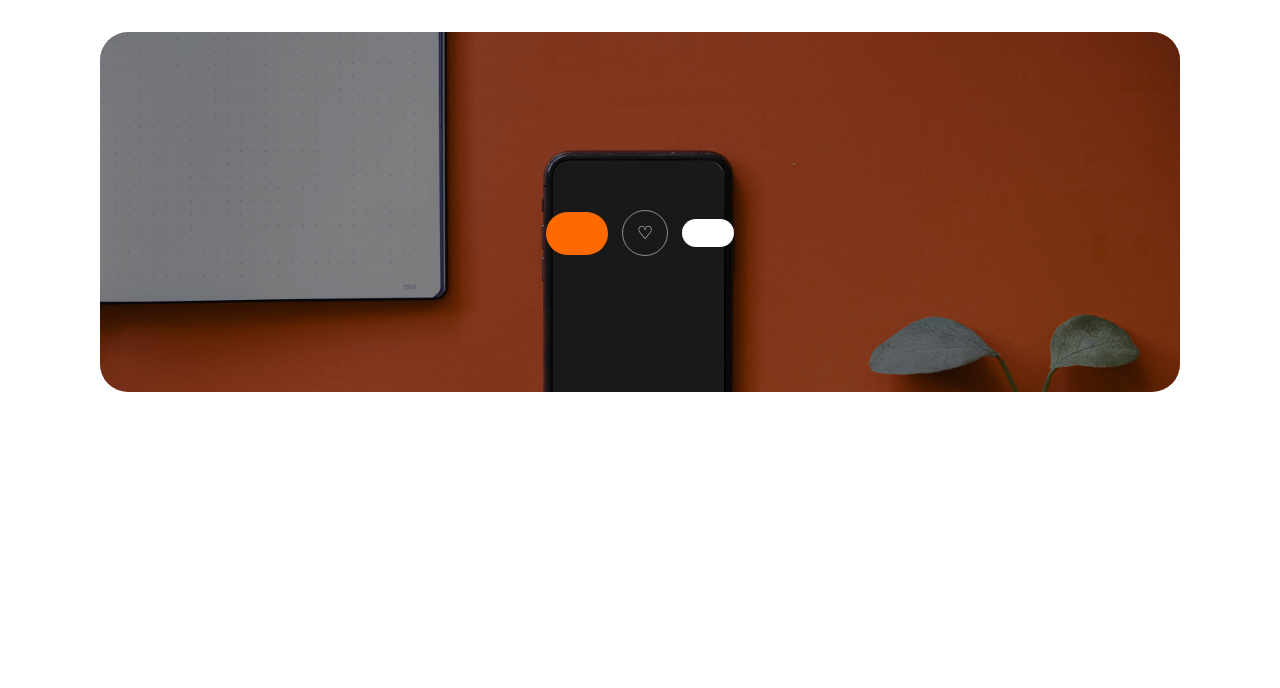
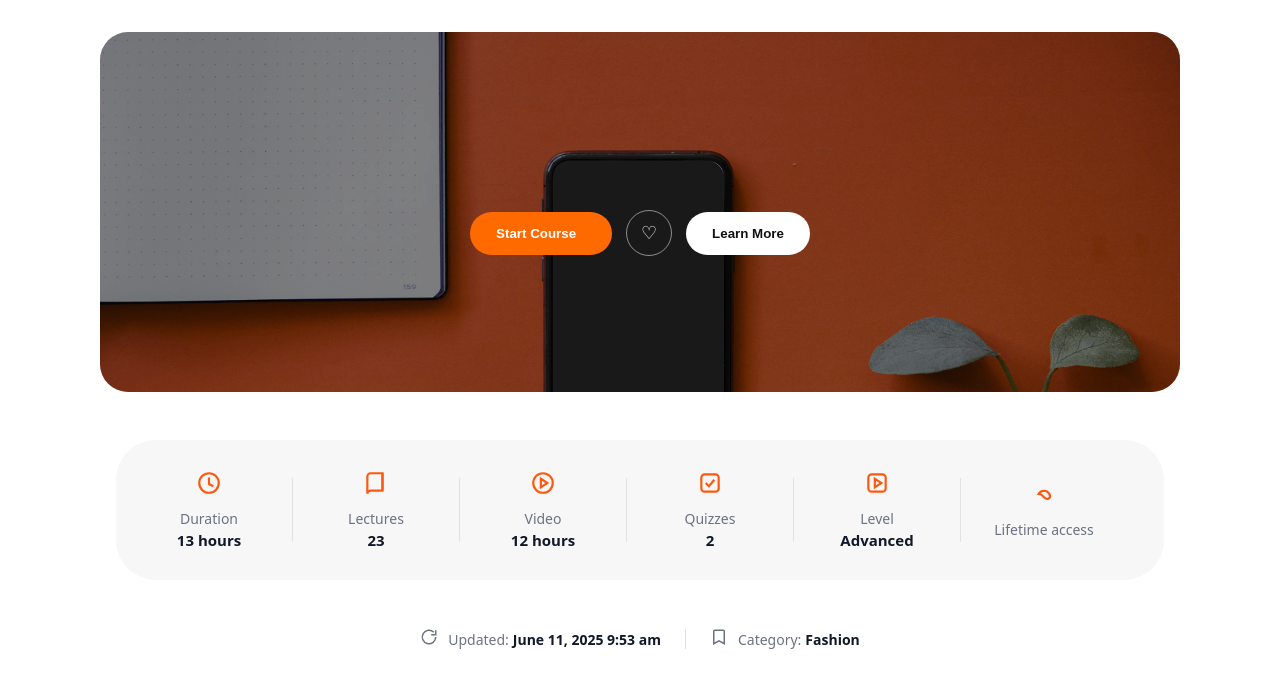
Before and after one commit to varonrot/sitegyn, a Flask app: template sitegyn/templates/template_online_course_01/template_online_course_01.html in a window 1280 px wide. Shown: the part 75-763 px from the top of the page. Run offline with Flask 3, Linux system fonts and the light colour scheme; the template is opened without the code that fills it, so the values that code supplies are empty; parts of the project's set-up code (start-up, migrations or seed data) failed here and were passed over.

Commit message:
Update template_online_course_01.html

```diff
--- a/sitegyn/templates/template_online_course_01/template_online_course_01.html
+++ b/sitegyn/templates/template_online_course_01/template_online_course_01.html
@@ -389,6 +389,137 @@ body {
     border-radius: 20px;
   }
 }
+.course-meta{
+  margin:48px auto;
+  padding:0 16px;
+}
+
+.course-meta-inner{
+  display:flex;
+  align-items:center;
+  background:#f7f7f7;
+  border-radius:40px;
+  padding:30px 28px;
+  gap:18px;
+}
+
+.meta-item{
+  text-align:center;
+  min-width:130px;
+}
+
+.meta-icon{
+  margin-bottom:8px;
+}
+
+.meta-icon svg{
+  width:26px;
+  height:26px;
+  stroke:#fe580f;
+  fill:none;
+  stroke-width:2;
+}
+
+.meta-label{
+  font-size:14px;
+  color:#6b7280;
+}
+
+.meta-value{
+  margin-top:2px;
+  font-size:15px;
+  font-weight:700;
+  color:#111827;
+}
+
+.meta-divider{
+  width:1px;
+  height:64px;
+  background:rgba(0,0,0,0.08);
+}
+.course-meta-footer{
+  margin:18px auto 0;
+  padding:0 16px;
+}
+
+.meta-footer-inner{
+  display:flex;
+  align-items:center;
+  justify-content:center;
+  gap:24px;
+  font-size:14px;
+  color:#6b7280;
+}
+
+.meta-footer-item{
+  display:flex;
+  align-items:center;
+  gap:10px;
+}
+
+.meta-footer-icon svg{
+  width:18px;
+  height:18px;
+  stroke:#6b7280;
+  fill:none;
+  stroke-width:2;
+}
+
+.meta-footer-text{
+  display:flex;
+  gap:4px;
+}
+
+.meta-footer-label{
+  font-weight:500;
+}
+
+.meta-footer-value{
+  font-weight:600;
+  color:#111827;
+}
+
+.meta-footer-divider{
+  width:1px;
+  height:20px;
+  background:rgba(0,0,0,0.12);
+}
+@media (max-width: 768px){
+
+  /* ===== COURSE META (TOP) ===== */
+  .course-meta-inner{
+    display:grid;
+    grid-template-columns:1fr 1fr;
+    gap:28px 16px;
+    padding:32px 24px;
+  }
+
+  .meta-item{
+    min-width:auto;
+  }
+
+  .meta-divider{
+    display:none;
+  }
+
+  /* ===== COURSE META FOOTER (BOTTOM) ===== */
+  .course-meta-footer{
+    margin-top:24px;
+  }
+
+  .meta-footer-inner{
+    flex-direction:column;
+    gap:18px;
+  }
+
+  .meta-footer-divider{
+    display:none;
+  }
+
+  .meta-footer-item{
+    justify-content:center;
+  }
+}
 
 </style>
 
@@ -408,42 +539,195 @@ body {
 </nav>
 
 <!-- HERO COURSE -->
- <section class="hero-showcase" data-section="home.hero">
+      <section class="hero-showcase" data-section="home.hero">
 
   <div class="hero-showcase-overlay"></div>
 
   <div class="hero-showcase-content">
 
-    <!-- HEADLINE -->
-    <h1 class="hero-showcase-title" id="hero-headline">
-      <!-- injected headline -->
-    </h1>
+    <!-- HEADLINE (from AI) -->
+    <h1 class="hero-showcase-title" id="hero-headline"></h1>
 
-    <!-- SUBHEADLINE -->
-    <p class="hero-showcase-subtitle" id="hero-subheadline">
-      <!-- injected subheadline -->
-    </p>
+    <!-- SUBHEADLINE (from AI) -->
+    <p class="hero-showcase-subtitle" id="hero-subheadline"></p>
 
     <div class="hero-showcase-actions">
 
-      <!-- PRIMARY CTA -->
-      <button class="btn-hero-primary" id="hero-cta-primary">
+      <!-- PRIMARY CTA (FIXED) -->
+      <button class="btn-hero-primary">
+        <span class="cta-text">Start Course</span>
         <span class="price" id="hero-price"></span>
       </button>
 
-      <!-- LIKE (STATIC, NOT INJECTED) -->
-      <button class="btn-hero-like" aria-hidden="true">
-        ♡
-      </button>
+      <!-- LIKE (STATIC UI) -->
+      <button class="btn-hero-like" aria-hidden="true">♡</button>
 
-      <!-- SECONDARY CTA -->
-      <button class="btn-hero-secondary" id="hero-cta-secondary">
-        <!-- injected secondary cta -->
+      <!-- SECONDARY CTA (FIXED) -->
+      <button class="btn-hero-secondary">
+        Learn More
       </button>
 
     </div>
 
   </div>
+</section>
+
+<!-- <section class="hero-showcase" data-section="home.hero">-->
+
+<!--  <div class="hero-showcase-overlay"></div>-->
+
+<!--  <div class="hero-showcase-content">-->
+
+<!--    &lt;!&ndash; HEADLINE &ndash;&gt;-->
+<!--    <h1 class="hero-showcase-title" id="hero-headline"></h1>-->
+
+<!--    &lt;!&ndash; SUBHEADLINE &ndash;&gt;-->
+<!--    <p class="hero-showcase-subtitle" id="hero-subheadline"></p>-->
+
+<!--    <div class="hero-showcase-actions">-->
+
+<!--      &lt;!&ndash; PRIMARY CTA &ndash;&gt;-->
+<!--      <button class="btn-hero-primary" id="hero-cta-primary">-->
+<!--        <span class="cta-text">התחל קורס</span>-->
+<!--        <span class="price" id="hero-price"></span>-->
+<!--      </button>-->
+
+<!--      &lt;!&ndash; LIKE &ndash;&gt;-->
+<!--      <button class="btn-hero-like" aria-hidden="true">♡</button>-->
+
+<!--      &lt;!&ndash; SECONDARY CTA &ndash;&gt;-->
+<!--      <button class="btn-hero-secondary" id="hero-cta-secondary">-->
+<!--        למד עוד-->
+<!--      </button>-->
+
+<!--    </div>-->
+
+<!--  </div>-->
+<!--</section>-->
+
+<section class="course-meta">
+  <div class="course-meta-inner">
+
+    <div class="meta-item">
+      <div class="meta-icon">
+        <!-- clock -->
+        <svg viewBox="0 0 24 24">
+          <circle cx="12" cy="12" r="9"/>
+          <path d="M12 7v6l4 2"/>
+        </svg>
+      </div>
+      <div class="meta-label">Duration</div>
+      <div class="meta-value">13 hours</div>
+    </div>
+
+    <div class="meta-divider"></div>
+
+    <div class="meta-item">
+      <div class="meta-icon">
+        <!-- book -->
+        <svg viewBox="0 0 24 24">
+          <path d="M4 6a3 3 0 0 1 3-3h11v16H7a3 3 0 0 0-3 3z"/>
+          <path d="M18 3v16"/>
+        </svg>
+      </div>
+      <div class="meta-label">Lectures</div>
+      <div class="meta-value">23</div>
+    </div>
+
+    <div class="meta-divider"></div>
+
+    <div class="meta-item">
+      <div class="meta-icon">
+        <!-- play -->
+        <svg viewBox="0 0 24 24">
+          <circle cx="12" cy="12" r="9"/>
+          <polygon points="10,8 16,12 10,16"/>
+        </svg>
+      </div>
+      <div class="meta-label">Video</div>
+      <div class="meta-value">12 hours</div>
+    </div>
+
+    <div class="meta-divider"></div>
+
+    <div class="meta-item">
+      <div class="meta-icon">
+        <!-- check -->
+        <svg viewBox="0 0 24 24">
+          <rect x="4" y="4" width="16" height="16" rx="3"/>
+          <path d="M8 12l3 3 5-6"/>
+        </svg>
+      </div>
+      <div class="meta-label">Quizzes</div>
+      <div class="meta-value">2</div>
+    </div>
+
+    <div class="meta-divider"></div>
+
+    <div class="meta-item">
+      <div class="meta-icon">
+        <!-- level -->
+        <svg viewBox="0 0 24 24">
+          <rect x="4" y="4" width="16" height="16" rx="3"/>
+          <path d="M10 16V8l6 4z"/>
+        </svg>
+      </div>
+      <div class="meta-label">Level</div>
+      <div class="meta-value">Advanced</div>
+    </div>
+
+    <div class="meta-divider"></div>
+
+    <div class="meta-item">
+      <div class="meta-icon">
+        <!-- infinity -->
+        <svg viewBox="0 0 24 24">
+          <path d="M7 12c2-4 8-4 10 0s-2 6-5 3-3-3-5-3z"/>
+        </svg>
+      </div>
+      <div class="meta-label">Lifetime access</div>
+    </div>
+
+  </div>
+</section>
+<section class="course-meta-footer" data-section="course.meta_footer">
+
+  <div class="meta-footer-inner">
+
+    <!-- Updated -->
+    <div class="meta-footer-item">
+      <div class="meta-footer-icon">
+        <!-- refresh -->
+        <svg viewBox="0 0 24 24">
+          <path d="M21 12a9 9 0 1 1-2.6-6.4"/>
+          <path d="M21 3v6h-6"/>
+        </svg>
+      </div>
+      <div class="meta-footer-text">
+        <span class="meta-footer-label">Updated:</span>
+        <span class="meta-footer-value">June 11, 2025 9:53 am</span>
+      </div>
+    </div>
+
+    <!-- Divider -->
+    <div class="meta-footer-divider"></div>
+
+    <!-- Category -->
+    <div class="meta-footer-item">
+      <div class="meta-footer-icon">
+        <!-- bookmark -->
+        <svg viewBox="0 0 24 24">
+          <path d="M6 3h12a1 1 0 0 1 1 1v17l-7-4-7 4V4a1 1 0 0 1 1-1z"/>
+        </svg>
+      </div>
+      <div class="meta-footer-text">
+        <span class="meta-footer-label">Category:</span>
+        <span class="meta-footer-value">Fashion</span>
+      </div>
+    </div>
+
+  </div>
+
 </section>
 
 
```
